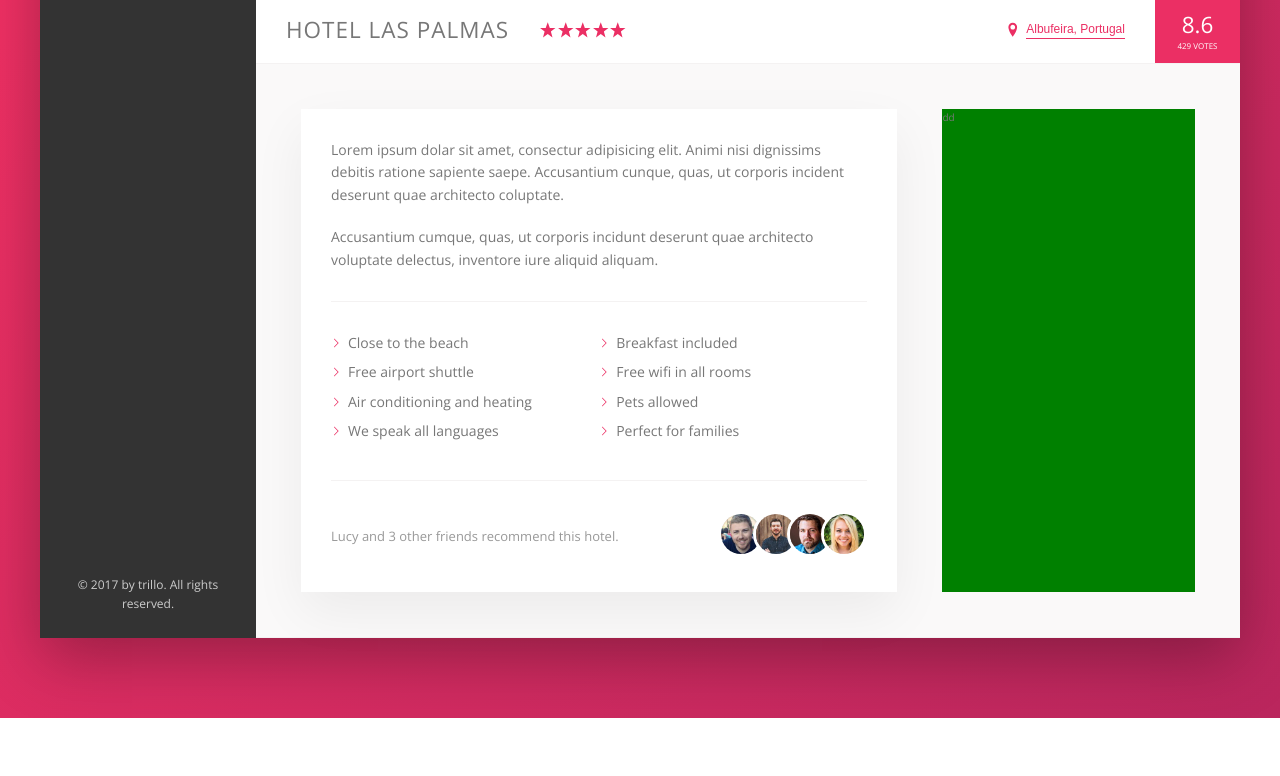
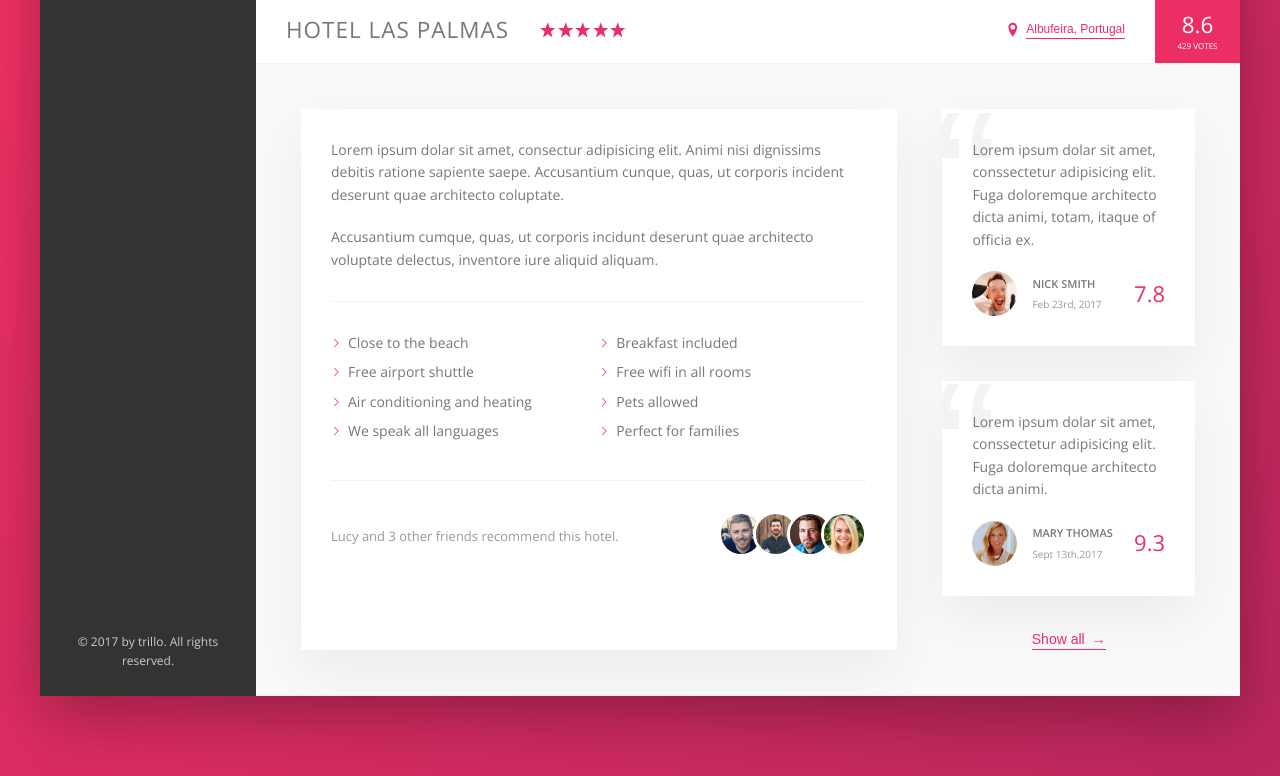
Before and after one commit to RonaldVilorio/Trillo, a website: page index.html in a window 1280 px wide. Shown: the part 539-1315 px from the top of the page. Before the commit the page ends 1257 px from the top, so only its background shows below. Drawn offline with nearby package versions, Linux system fonts and the light colour scheme.

Commit message:
building the cta section f

```diff
--- a/index.html
+++ b/index.html
@@ -163,7 +163,38 @@
 
                         </div>
                         <div class="user-reviews">
-                            dd
+                            <figure class="review">
+                                <blockquote class="review__text">
+                                    Lorem ipsum dolar sit amet, conssectetur adipisicing elit. Fuga doloremque architecto
+                                    dicta animi, totam, itaque of officia ex.
+                                </blockquote>
+                                <figcaption class="review__user">
+                                    <img src="img/user-1.jpg" alt="User 1" class="review__photo">
+                                    <div class="review__user-box">
+                                        <p class="review__user-name">Nick Smith</p>
+                                        <p class="review__user-date">Feb 23rd, 2017</p>
+                                    </div>
+                                    <div class="review__rating">7.8</div>
+                                </figcaption>
+
+                            </figure>
+                            <figure class="review">
+                                <blockquote class="review__text">
+                                    Lorem ipsum dolar sit amet, conssectetur adipisicing elit. Fuga doloremque architecto
+                                    dicta animi.
+                                </blockquote>
+                                <figcaption class="review__user">
+                                    <img src="img/user-2.jpg" alt="User 1" class="review__photo">
+                                    <div class="review__user-box">
+                                        <p class="review__user-name">Mary Thomas</p>
+                                        <p class="review__user-date">Sept 13th,2017</p>
+                                    </div>
+                                    <div class="review__rating">9.3</div>
+                                </figcaption>
+
+                            </figure>
+                            <button class="btn-inline">Show all <span>&rarr;</span></button>
+
 
                         </div>
                     </div>
--- a/sass/_components.scss
+++ b/sass/_components.scss
@@ -258,9 +258,18 @@
     cursor:pointer;
     transition: all .2s;
 
+    & span{
+        margin-left: .3rem;
+        transition: margin-left .2s;
+    }
+
     &:hover{
-        color:var(--color-gray-dark-1)
+        color:var(--color-gray-dark-1);
+        span{
+            margin-left:8px;
+        }
     }
+
     &:focus{
         outline:none;
         animation:pulsate 1s infinite;
@@ -325,7 +334,6 @@
 .recommend{
     font-size: 1.3rem;
     color: var(--color-grey-dark-3);
-
     display:flex;
     align-items:center;
 
@@ -348,3 +356,66 @@
         }
     }
 }
+// reviews
+.review{
+    background-color:#fff;
+    box-shadow:var(--shadow-light);
+    padding:3rem;
+    margin-bottom:3.5rem;
+    position:relative;
+    overflow: hidden;
+
+
+    &__text{
+        margin-bottom: 2rem;
+        z-index:2;
+        position:relative;
+    }
+    &__user{
+        display: flex;
+        align-items: center;
+
+    }
+    &__photo{
+        height:4.5rem;
+        width:4.5rem;
+        border-radius: 50%;
+        margin-right:1.5rem;
+
+    }
+    &__user-box{
+        margin-right: auto;
+
+    }
+    &__user-name{
+        font-size:1.1rem;
+        font-weight: 600;
+        text-transform: uppercase;
+        margin-bottom:.4rem;
+
+    }
+    &__user-date{
+        font-size:1rem;
+        color:var(--color-grey-dark-3);
+
+    }
+    &__rating{
+        color:var(--color-primary);
+        font-size: 2.2rem;
+        font-weight: 300;
+
+    }
+    &::before{
+        content: "\201C";
+        position:absolute;
+        top:-2.75rem;
+        left:-1rem;
+        line-height:1;
+        font-size:20rem;
+        color:var(--color-grey-light-2);
+        font-family: sans-serif;
+        z-index:1;
+
+    }
+
+}
--- a/sass/_layout.scss
+++ b/sass/_layout.scss
@@ -33,13 +33,14 @@
 
 }
 .detail{
+    font-size:1.4rem;
     display:flex;
     padding:4.5rem;
     background-color: var(--color-grey-light-1);
     border-bottom:var(--line);
 }
 .description{
-    font-size:1.4rem;
+
     background-color:#fff;
     box-shadow: var(--shadow-light);
     padding: 3rem;
@@ -48,7 +49,8 @@
 }
 
 .user-reviews{
-    background-color: green;
     flex:1;
-
+    display: flex;
+    flex-direction: column;
+    align-items:center;
 }
```
Also changed, not shown: css/style.comp.css, 1 other file.
